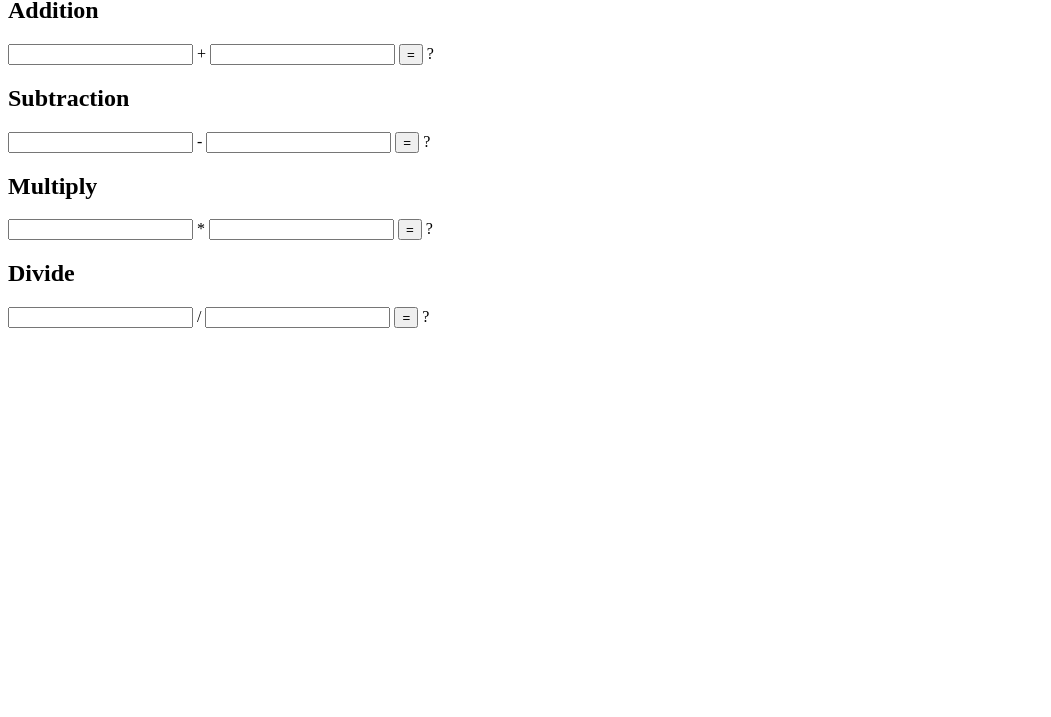
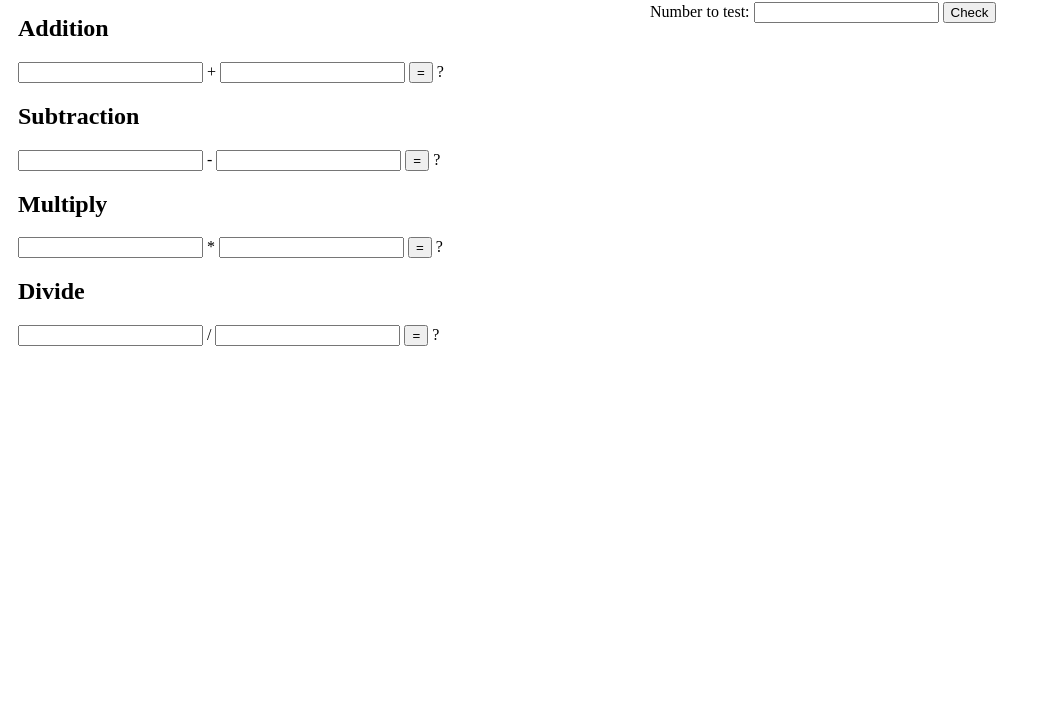
Before and after one commit to owenhar/numbers-app, a plain HTML site: page index.html in a window 1280 px wide. Shown: the part 83-800 px from the top of the page, without its empty margins (0-1051 px from the left). Drawn offline with Linux system fonts and the light colour scheme.

Commit message:
added primality check

```diff
--- a/index.html
+++ b/index.html
@@ -1,41 +1,65 @@
 <!DOCTYPE html>
 <html lang="en">
-
   <head>
-    <meta charset="UTF-8">
-    <meta name="viewport" content="width=device-width, initial-scale=1.0">
+    <meta charset="UTF-8" />
+    <meta name="viewport" content="width=device-width, initial-scale=1.0" />
     <title>Arithmetic</title>
+    <style>
+      .column {
+        float: left;
+        width: 50%;
+        padding: 10px;
+        box-sizing: border-box;
+      }
+      .row::after {
+        content: "";
+        clear: both;
+        display: table;
+      }
+    </style>
   </head>
 
   <body>
     <main>
+      <div class="row">
+        <div class="column">
           <h1>Arithmetic</h1>
           <h2>Addition</h2>
-        <input type="number" name="Number1" id="a">
+          <input type="number" name="Number1" id="a" />
           <label for="Number1">+</label>
-        <input type="number" name="Number2" id="b">
+          <input type="number" name="Number2" id="b" />
           <button id="submit">=</button>
           <label for="submit" id="out">?</label>
           <h2>Subtraction</h2>
-        <input type="number" name="Number1" id="a-">
+          <input type="number" name="Number1" id="a-" />
           <label for="Number1">-</label>
-        <input type="number" name="Number2" id="b-">
+          <input type="number" name="Number2" id="b-" />
           <button id="submit-">=</button>
           <label for="submit" id="out-">?</label>
           <h2>Multiply</h2>
-        <input type="number" name="Number1" id="a*">
+          <input type="number" name="Number1" id="a*" />
           <label for="Number1">*</label>
-        <input type="number" name="Number2" id="b*">
+          <input type="number" name="Number2" id="b*" />
           <button id="submit*">=</button>
           <label for="submit" id="out*">?</label>
           <h2>Divide</h2>
-        <input type="number" name="Number1" id="a/">
+          <input type="number" name="Number1" id="a/" />
           <label for="Number1">/</label>
-        <input type="number" name="Number2" id="b/">
+          <input type="number" name="Number2" id="b/" />
           <button id="submit/">=</button>
           <label for="submit" id="out/">?</label>
+        </div>
+        <div class="column">
+            <section>
+                <h2>Prime check</h2>
+                <label>Number to test:</label>
+                <input id="numberToTest"/>
+                <button onclick="isPrime()">Check</button>
+                <label id="primeCheckResult"></label>
+            </section>
+        </div>
+      </div>
     </main>
     <script src="index.js"></script>
   </body>
-
 </html>
--- a/index.js
+++ b/index.js
@@ -50,3 +50,11 @@ document.getElementById("submit/").onclick = async function() {
     console.log(res) // Simple debugging
     out.innerHTML = res
 }
+
+async function isPrime() {
+    const numberToTest = document.getElementById("numberToTest");
+    let n = numberToTest.value;
+    const response = await fetch("https://primes-service-latest-ik1x.onrender.com/primes/" + n);
+    const result = await response.json();
+    document.getElementById("primeCheckResult").innerText = result;
+}
```
Lines whose indentation alone changed are shown as unchanged.
